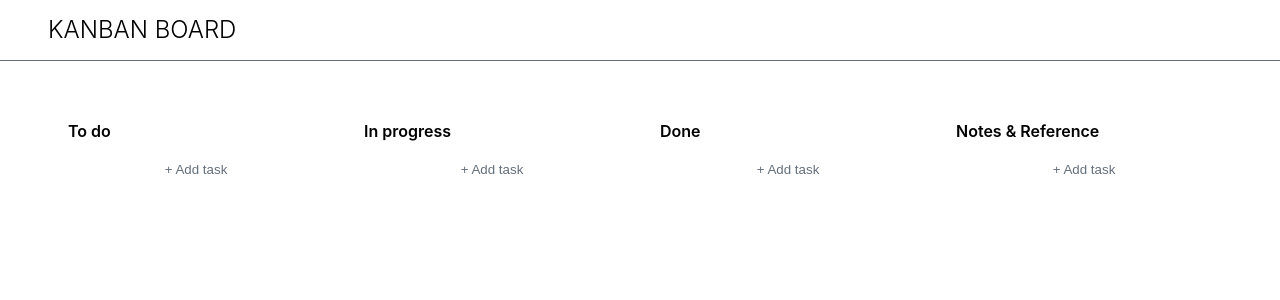
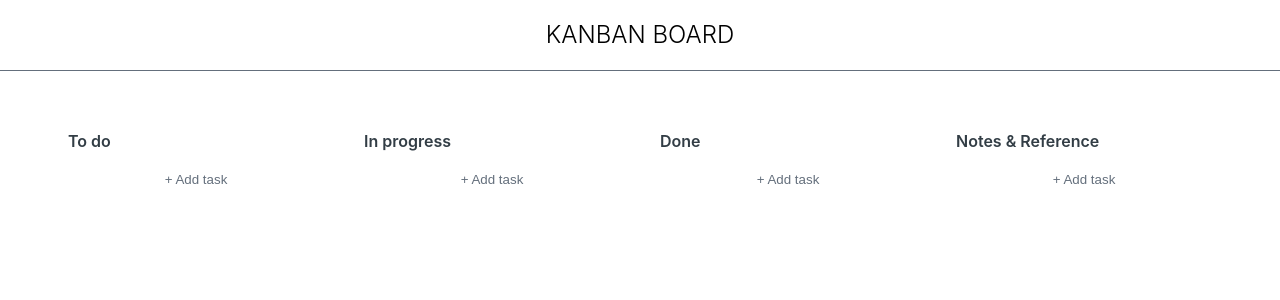
Before and after one commit to manonkim/kanban-Board, a React (Create React App) app: page / in a window 1280 px wide. Shown: the top 300 px of the page. Built offline with nearby package versions, Linux system fonts and the light colour scheme.

Commit message:
Add : 코드정리(css, type)

```diff
--- a/public/index.html
+++ b/public/index.html
@@ -24,7 +24,7 @@
       work correctly both with client-side routing and a non-root public URL.
       Learn how to configure a non-root public URL by running `npm run build`.
     -->
-    <title>React App</title>
+    <title>Kanban board</title>
   </head>
   <body>
     <noscript>You need to enable JavaScript to run this app.</noscript>
--- a/src/App.scss
+++ b/src/App.scss
@@ -1,13 +1,15 @@
 @import './theme.scss';
 
 header {
-  padding-left: 3rem;
-  height: 60px;
-  line-height: 60px;
-  background-color: white;
+  display: flex;
+  justify-content: center;
+  height: 70px;
   border-bottom: 1px solid $fontGray;
-  font-size: 1.5rem;
-  font-weight: 300;
+  .title {
+    line-height: 70px;
+    font-size: 1.5rem;
+    font-weight: 300;
+  }
 }
 
 .kanbanListContainer {
--- a/src/App.tsx
+++ b/src/App.tsx
@@ -1,32 +1,34 @@
 import { useRecoilValue } from 'recoil';
-import { KanbanList } from './components/KanbanList';
+import KanbanList from './components/KanbanList';
 import Card from './components/Card';
-import './App.scss';
 import { DndProvider } from 'react-dnd';
 import { HTML5Backend } from 'react-dnd-html5-backend';
 import { kanbanListState } from './recoil';
+import './App.scss';
 
 function App() {
   const kanbanList = useRecoilValue(kanbanListState);
+  const { TO_DO, IN_PROGRESS, DONE, NOTE } = TITLE_NAME;
+
   const cardDataHandler = (cardTitle: string) => {
     return kanbanList
       .filter((data) => data.category === cardTitle)
-      .map((item) => <Card key={item.id} item={item} />);
+      .map((item, index) => <Card key={item.id} item={item} />);
   };
 
   return (
     <>
-      <header>KANBAN BOARD</header>
+      <header>
+        <span className="title">KANBAN BOARD</span>
+      </header>
       <section className="kanbanListContainer">
         <DndProvider backend={HTML5Backend}>
-          <KanbanList title="To do">{cardDataHandler('To do')}</KanbanList>
-          <KanbanList title="In progress">
-            {cardDataHandler('In progress')}
+          <KanbanList title={TO_DO}>{cardDataHandler(TO_DO)}</KanbanList>
+          <KanbanList title={IN_PROGRESS}>
+            {cardDataHandler(IN_PROGRESS)}
           </KanbanList>
-          <KanbanList title="Done">{cardDataHandler('Done')}</KanbanList>
-          <KanbanList title="Notes & Reference">
-            {cardDataHandler('Notes & Reference')}
-          </KanbanList>
+          <KanbanList title={DONE}>{cardDataHandler(DONE)}</KanbanList>
+          <KanbanList title={NOTE}>{cardDataHandler(NOTE)}</KanbanList>
         </DndProvider>
       </section>
     </>
@@ -35,10 +37,9 @@ function App() {
 
 export default App;
 
-interface cardtype {
-  id: number;
-  title: string;
-  content: string;
-  category: string;
-  isChecked: boolean;
-}
+export const TITLE_NAME = {
+  TO_DO: 'To do',
+  IN_PROGRESS: 'In progress',
+  DONE: 'Done',
+  NOTE: 'Notes & Reference',
+};
--- a/src/components/KanbanCreator.tsx
+++ b/src/components/KanbanCreator.tsx
@@ -1,18 +1,12 @@
 import { useCallback } from 'react';
-import { useRecoilValue, useSetRecoilState } from 'recoil';
+import { useRecoilState } from 'recoil';
 import { kanbanListState } from '../recoil';
+import React from 'react';
 import './KanbanCreator.scss';
 
-interface cardtype {
-  id: number;
-  title: string;
-  content: string;
-  category: string;
-  isChecked: boolean;
-}
-export const KanbanCreator = ({ title }: { title: string }) => {
-  const setKanbanList = useSetRecoilState<cardtype[]>(kanbanListState);
-  const kanbanList = useRecoilValue<cardtype[]>(kanbanListState);
+function KanbanCreator({ title }: { title: string }) {
+  const [kanbanList, setKanbanList] = useRecoilState(kanbanListState);
+
   const getId: number =
     kanbanList.length > 0 ? kanbanList[kanbanList.length - 1].id + 1 : 0;
 
@@ -39,4 +33,6 @@ export const KanbanCreator = ({ title }: { title: string }) => {
       </button>
     </div>
   );
-};
+}
+
+export default React.memo(KanbanCreator);
--- a/src/components/KanbanList.scss
+++ b/src/components/KanbanList.scss
@@ -9,5 +9,6 @@
     margin-bottom: 20px;
     font-size: 1rem;
     font-weight: 600;
+    color: $fontColor;
   }
 }
```
Also changed, not shown: src/components/KanbanList.tsx (+7 -16 lines), src/recoil/index.tsx (+0 -7 lines), src/types/common/index.d.ts (added, +11 -0 lines), 1 other file (tests, documents, lock files or other folders).
